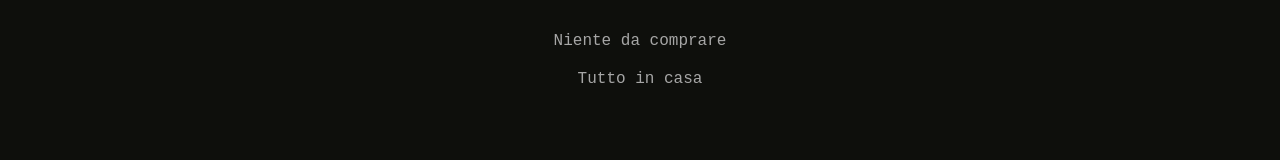
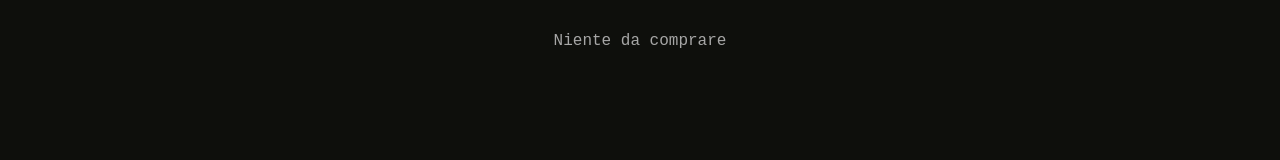
Before and after one commit to marcodv-dev/Cicardia, a React (Vite) app: page /spesa in a window 1280 px wide. Shown: the part 158-318 px from the top of the page. Built offline with nearby package versions, Linux system fonts and the light colour scheme.

Commit message:
update: NuovoAlimento e Spesa

```diff
--- a/src/pages/NuovoAlimento.tsx
+++ b/src/pages/NuovoAlimento.tsx
@@ -42,7 +42,7 @@ export default function NuovoAlimento() {
     >
       <div className='page-section'>
         <label className='page-title intel'>Nome</label>
-        <input className='page-input' type="text" placeholder="Alimento" value={name} onChange={e => setName(e.target.value)} />
+        <input className='page-input' type="text" placeholder="Alimento..." value={name} onChange={e => setName(e.target.value)} />
       </div>
       <div className='page-section'>
         <div style={{display:'flex',gap:5,alignItems:'center'}}>
--- a/src/pages/Spesa.tsx
+++ b/src/pages/Spesa.tsx
@@ -66,7 +66,6 @@ export default function Spesa() {
       {items.length === 0 ? (
         <div style={{paddingTop:120,display:'flex',flexDirection:'column',gap:20,alignItems:'center'}}>
           <p className='page-title intel'>Niente da comprare</p>
-          <p className='page-title intel'>Tutto in casa</p>
         </div>
       ) : (
         <>
```
